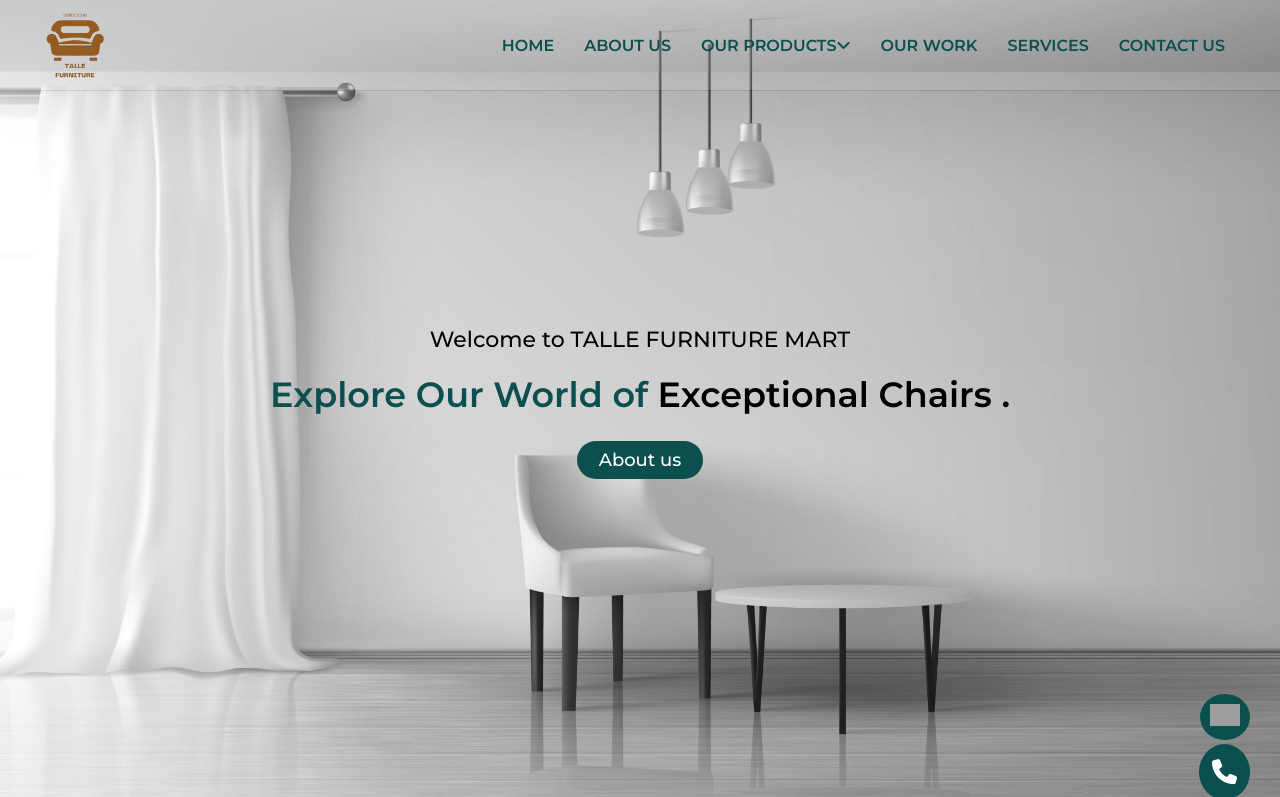
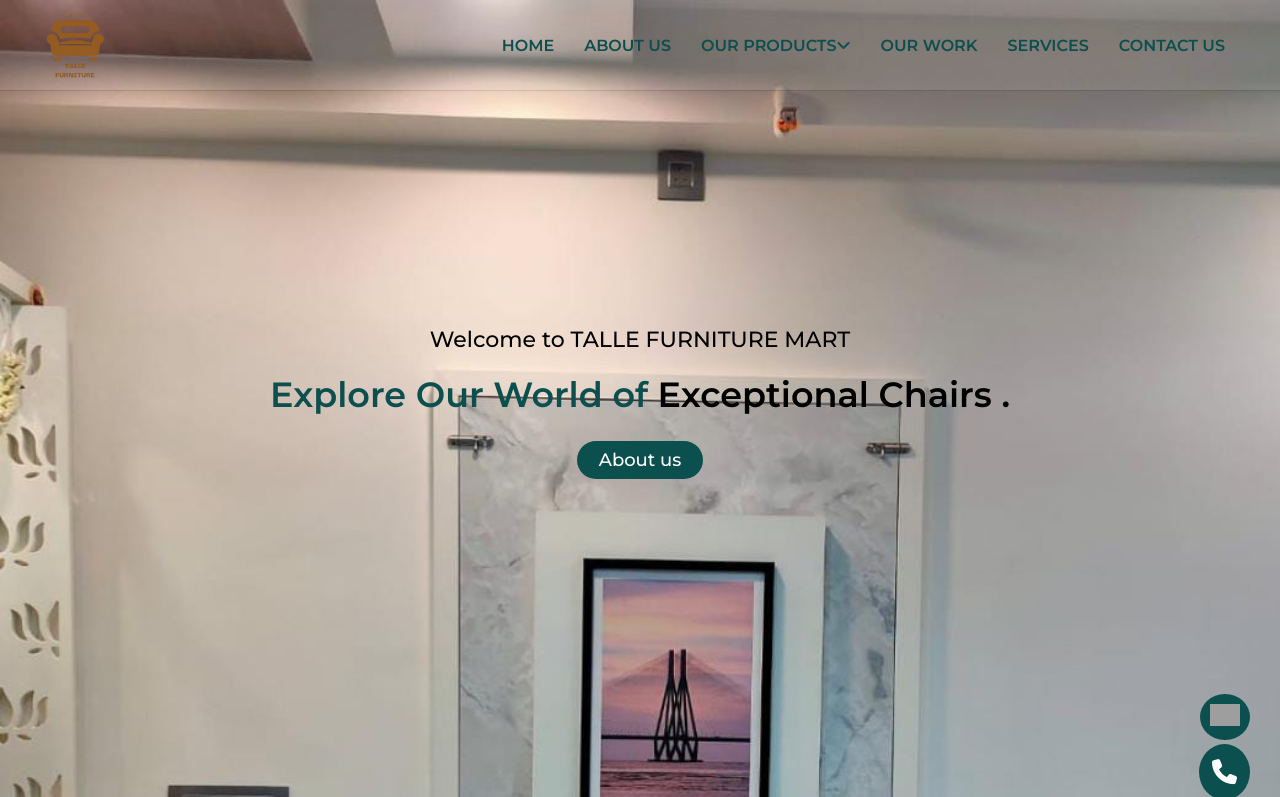
Before and after one commit to OsamaGani/talle-furniture-mart-static, a plain HTML site: page index.html in a window 1280 px wide. Shown: the top 797 px of the page. Drawn offline with nearby package versions, Linux system fonts and the light colour scheme; grey boxes are pictures that could not be loaded.

Commit message:
Update home.css

```diff
--- a/home.css
+++ b/home.css
@@ -1,6 +1,6 @@
 #home{
     height:100vh;
-    background:url('images/home-img/bg.jpg') no-repeat , center;
+    background:url('images/home-img/home-bg.jpg') no-repeat , center;
     background-size:cover;
     background-attachment:fixed;
     padding:50px 0;
```
